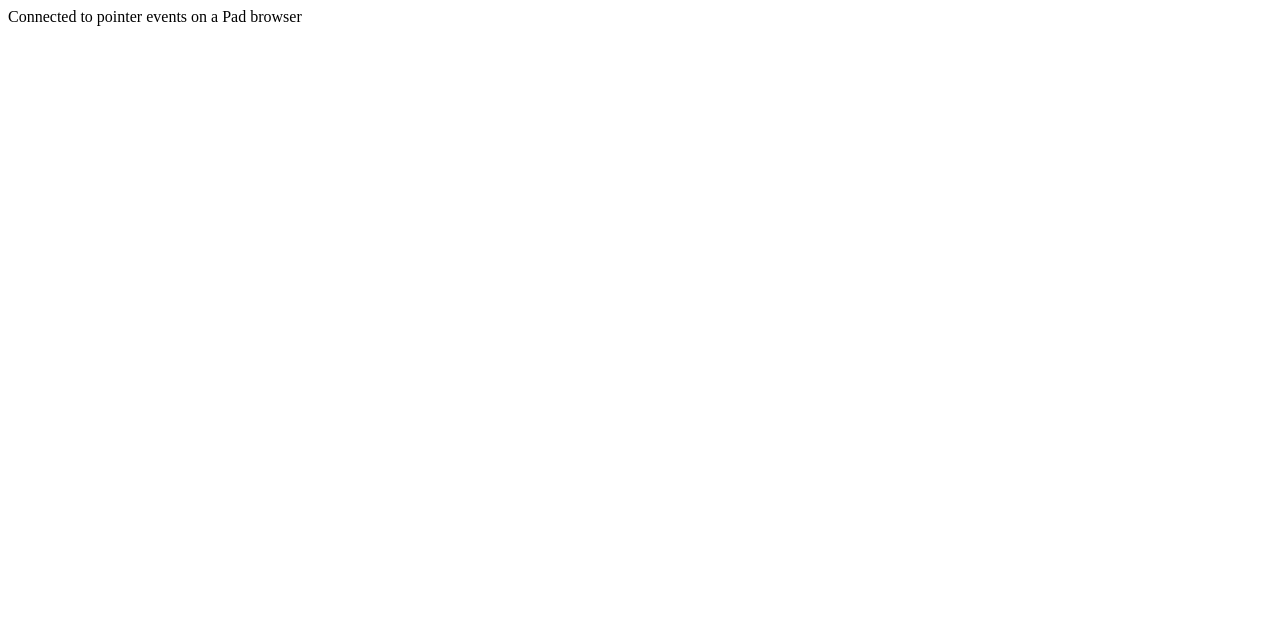
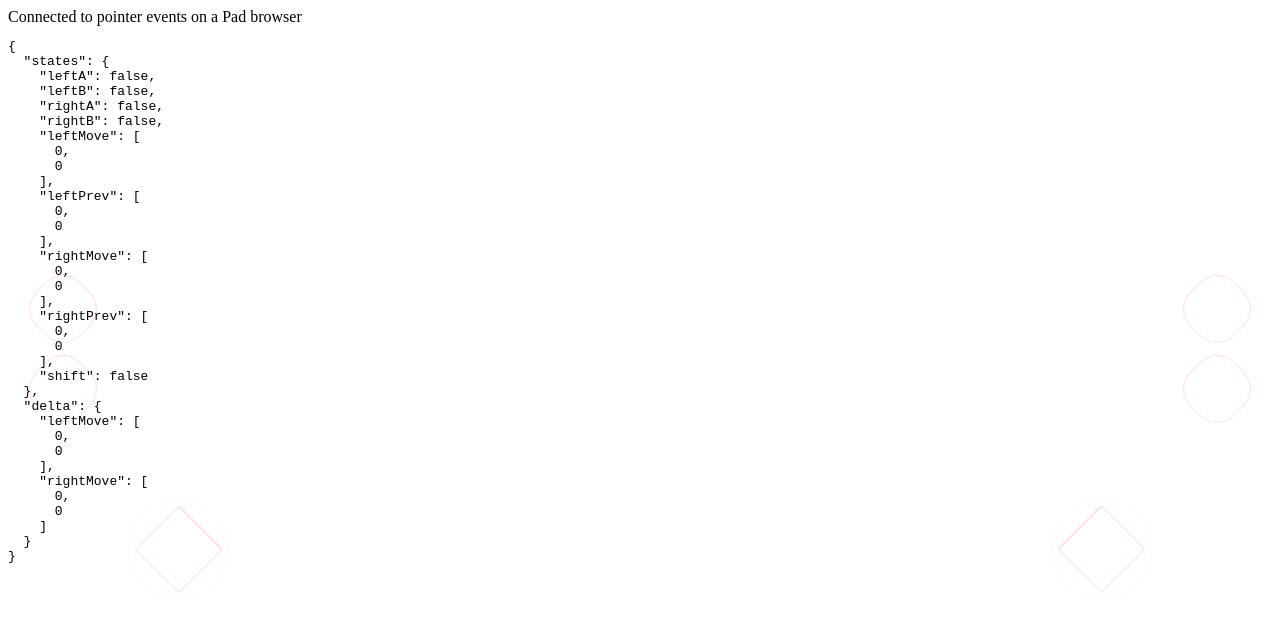
Before and after one commit to Triadica/touch-control.ts, a website built with Vite: page index.html in a window 1280 px wide. Built offline with nearby package versions, Linux system fonts and the light colour scheme; a small style sheet from the web is missing; files whose address does not match are found by name.

Commit message:
copied CSS and demo; tag 0.0.1-a2

```diff
--- /dev/null
+++ b/assets/touch-control.css
@@ -0,0 +1,89 @@
+
+/* touch control styles  */
+
+body {
+  overscroll-behavior-y: none;
+  overscroll-behavior-x: none;
+  touch-action: none;
+  overflow: hidden;
+}
+
+
+/* relative containers  */
+.left-group {
+  position: fixed;
+  left: 24px;
+  bottom: 360px;
+}
+.right-group {
+  position: fixed;
+  right: 24px;
+  bottom: 360px;
+}
+
+.touch-control .circle-button {
+  width: 60px;
+  height: 60px;
+  /*background-color: hsla(350, 100%, 90%, 0.6);*/
+  border: 1px solid hsla(350, 100%, 80%, 0.3);
+  border-radius: 24px;
+  position: absolute;
+  transform: rotate(45deg);
+}
+
+.touch-control .circle-button.left-a {
+  bottom: 100px;
+  left: 8px;
+}
+.touch-control .circle-button.left-b {
+  bottom: 20px;
+  left: 8px;
+}
+
+.touch-control .circle-button.right-a {
+  bottom: 100px;
+  right: 8px;
+}
+.touch-control .circle-button.right-b {
+  bottom: 20px;
+  right: 8px;
+}
+
+
+.touch-control .hand-button {
+  position: absolute;
+  height: 100%;
+
+  width: 100px;
+  height: 100px;
+  border-radius: 50%;
+  /*background-color: hsla(0, 100%, 100%, 0.6);*/
+  border: 1px solid hsla(0, 100%, 80%, 0.06);
+
+  display: flex;
+  justify-content: center;
+  align-items: center;
+}
+.touch-control .hand-center {
+  width: 60px;
+  height: 60px;
+  transform: rotate(45deg);
+  border: 1px solid hsla(0, 100%, 80%, 0.3);
+  pointer-events: none;
+  border-radius: 4px;
+}
+.touch-control .left-hand {
+  left: 104px;
+  bottom: -160px;
+}
+.touch-control .right-hand {
+  right: 104px;
+  bottom: -160px;
+}
+
+.left-hand .hand-center {
+  border-width: 2px 1px 1px 1px;
+}
+.right-hand .hand-center {
+  border-width: 1px 1px 1px 2px;
+}
--- a/index.html
+++ b/index.html
@@ -3,12 +3,11 @@
 <html>
 
 <head>
-  <link rel="manifest" href="./assets/manifest.json">
 
   <meta charset="utf-8">
   <meta name="viewport" content="width=device-width, initial-scale=1, maximum-scale=1, minimum-scale=1, user-scalable=no"/>
   <link rel="stylesheet" type="text/css" href="http://cdn.tiye.me/favored-fonts/main-fonts.css">
-  <link rel="stylesheet" type="text/css" href="./assets/main.css">
+  <link rel="stylesheet" type="text/css" href="./assets/touch-control.css">
   <title>Touch Control</title>
 </head>
 
@@ -17,7 +16,7 @@
   <div class="app" ></div>
   <pre class="log" ></pre>
 
-  <script type="module" src="./main.mjs" ></script>
+  <script type="module" src="./src/main.mts" ></script>
 
 </body>
 
--- a/package.json
+++ b/package.json
@@ -1,10 +1,11 @@
 {
   "name": "@triadica/touch-control",
-  "version": "0.0.1-a1",
+  "version": "0.0.1-a2",
   "main": "./lib/touch-control.mjs",
   "scripts": {},
   "devDependencies": {
     "prettier": "^2.6.0",
-    "typescript": "^4.6.2"
+    "typescript": "^4.6.2",
+    "vite": "^3.1.4"
   }
 }
```
Also changed, not shown: .github/workflows/upload.yaml, src/main.mts, 2 other files.
